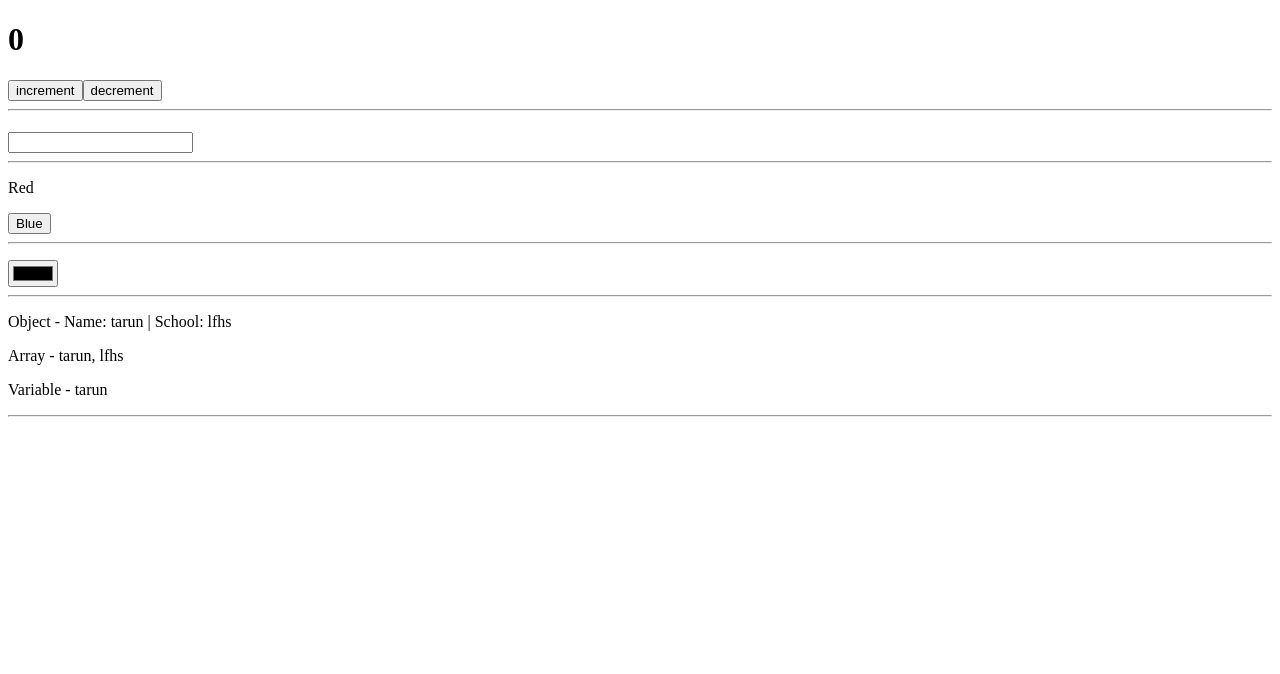
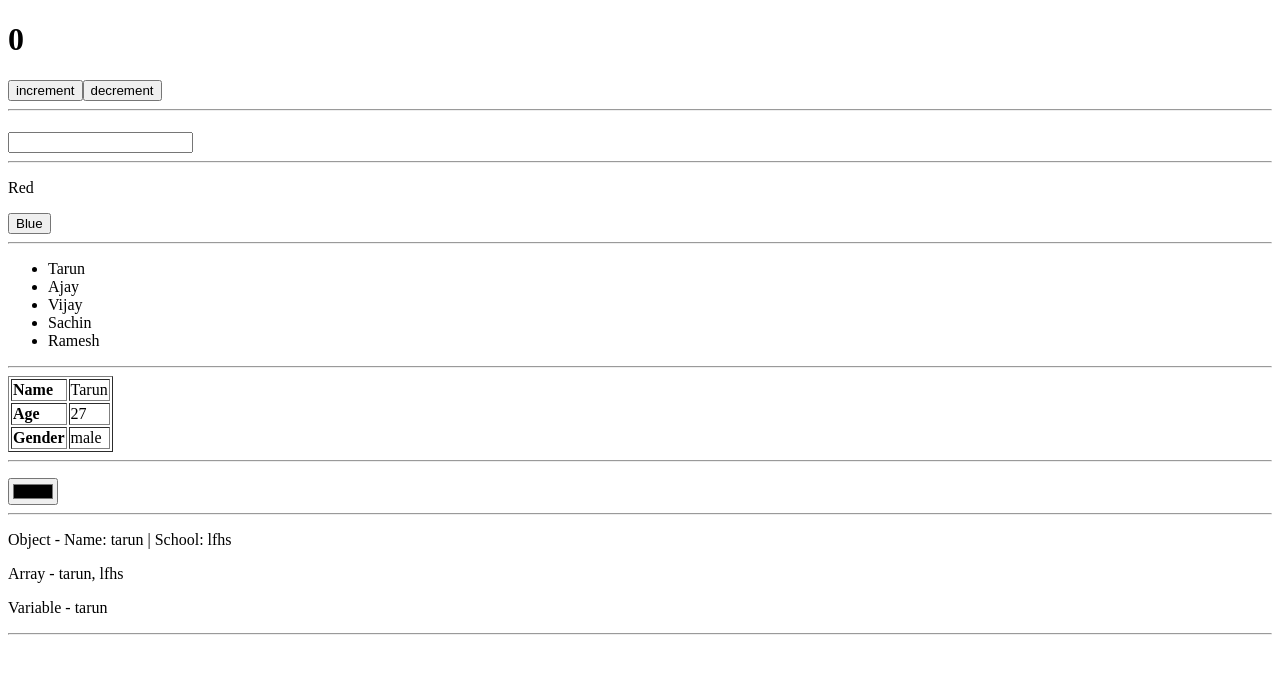
Before and after one commit to tarunmankar/learn-react, a React (Create React App) app: page / in a window 1280 px wide. Shown: the top 674 px of the page. Built offline with nearby package versions, Linux system fonts and the light colour scheme.

Commit message:
print object and array list in react

```diff
--- a/src/App.js
+++ b/src/App.js
@@ -2,6 +2,8 @@ import ChangeBackground from "./components/ChangeBackground";
 import ChangeInput from "./components/ChangeInput";
 import ChangeText from "./components/ChangeText";
 import IncreDecreMent from "./components/IncreDecreMent";
+import PrintArrayList from "./components/PrintArrayList";
+import PrintObjectList from "./components/PrintObjectList";
 import ShowData from "./components/ShowData";
 
 function App() {
@@ -14,6 +16,8 @@ function App() {
       <IncreDecreMent/><hr/>
       <ChangeInput/><hr/>
       <ChangeText/><hr/>
+      <PrintArrayList/><hr/>
+      <PrintObjectList/><hr/>
       <ChangeBackground/><hr/>
       <ShowData objectData ={objectData}
                 arrayData={arrayData}
--- /dev/null
+++ b/src/components/PrintArrayList.js
@@ -0,0 +1,17 @@
+import React from 'react'
+
+const PrintArrayList = () => {
+  const data = ["Tarun","Ajay","Vijay","Sachin","Ramesh"]
+
+  return (
+    <>
+      <ul>
+        {data.map(item => {
+          return <li>{item}</li>;
+        })}
+      </ul>
+    </>
+  )
+}
+
+export default PrintArrayList
--- /dev/null
+++ b/src/components/PrintObjectList.js
@@ -0,0 +1,16 @@
+import React from 'react'
+
+const PrintObjectList = () => {
+    const data = { name:"Tarun", age: 27, gender: "male"}
+    return (
+      <>
+        <table border={1}>
+            <tr><td><b>Name</b> </td><td> {data.name} </td></tr>
+            <tr><td><b>Age</b> </td><td> {data.age} </td></tr>
+            <tr><td><b>Gender</b></td><td>{data.gender} </td></tr>
+        </table>
+      </>
+  )
+}
+
+export default PrintObjectList
```
